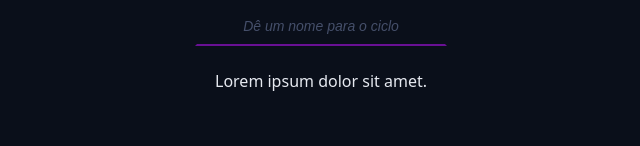
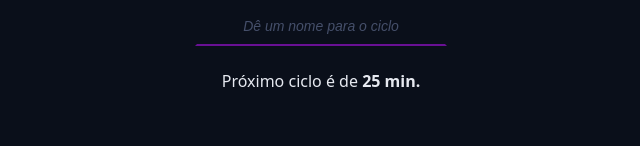
Before and after one commit to Feliope/focus-pomodoro, a React (Vite) app: page / in a window 1280 px wide. Shown: the part 455-601 px from the top of the page, without its empty margins (319-959 px from the left). Built offline with nearby package versions, Linux system fonts and the light colour scheme.

Commit message:
Criação e adição de dicas do próximo ciclo

```diff
--- a/src/components/MainForm/index.tsx
+++ b/src/components/MainForm/index.tsx
@@ -12,6 +12,7 @@ import { Input } from '../Input';
 import { PlayCircleIcon, StopCircleIcon } from 'lucide-react';
 
 import styles from './styles.module.css';
+import { Tips } from '../Tips';
 
 export function MainForm() {
   const { state, dispatch } = useTaskContext();
@@ -63,7 +64,7 @@ export function MainForm() {
       </div>
 
       <div className={styles.formRow}>
-        <p>Lorem ipsum dolor sit amet.</p>
+        {Tips(state, nextCycleType)}
       </div>
 
       {state.currentCycle > 0 && (
--- /dev/null
+++ b/src/components/Tips/index.tsx
@@ -0,0 +1,21 @@
+import type { TaskStateModel } from "../../models/TaskStateModel";
+
+export function Tips(state: TaskStateModel, nextCycleType: 'workTime' | 'shortBreakTime' | 'longBreakTime') {
+  const tipsForWhenActiveTask = {
+    workTime: <span>Foque por <b>{state.config.workTime} min.</b></span>,
+    shortBreakTime: <span>Descanse por <b>{state.config.shortBreakTime} min.</b></span>,
+    longBreakTime: <span>Descanse por <b>{state.config.longBreakTime} min.</b></span>
+  }
+
+  const tipsForNoActiveTask = {
+    workTime: <span>Próximo ciclo é de <b>{state.config.workTime} min.</b></span>,
+    shortBreakTime: <span>Próximo ciclo é um descanso de <b>{state.config.shortBreakTime} min</b>.</span>,
+    longBreakTime: <span>Próximo ciclo é um descanso de <b>{state.config.longBreakTime} min</b>.</span>
+  }
+  return (
+    <>
+      {state.activeTask && tipsForWhenActiveTask[state.activeTask.type]}
+      {!state.activeTask && tipsForNoActiveTask[nextCycleType]}
+    </>
+  )
+}
```
